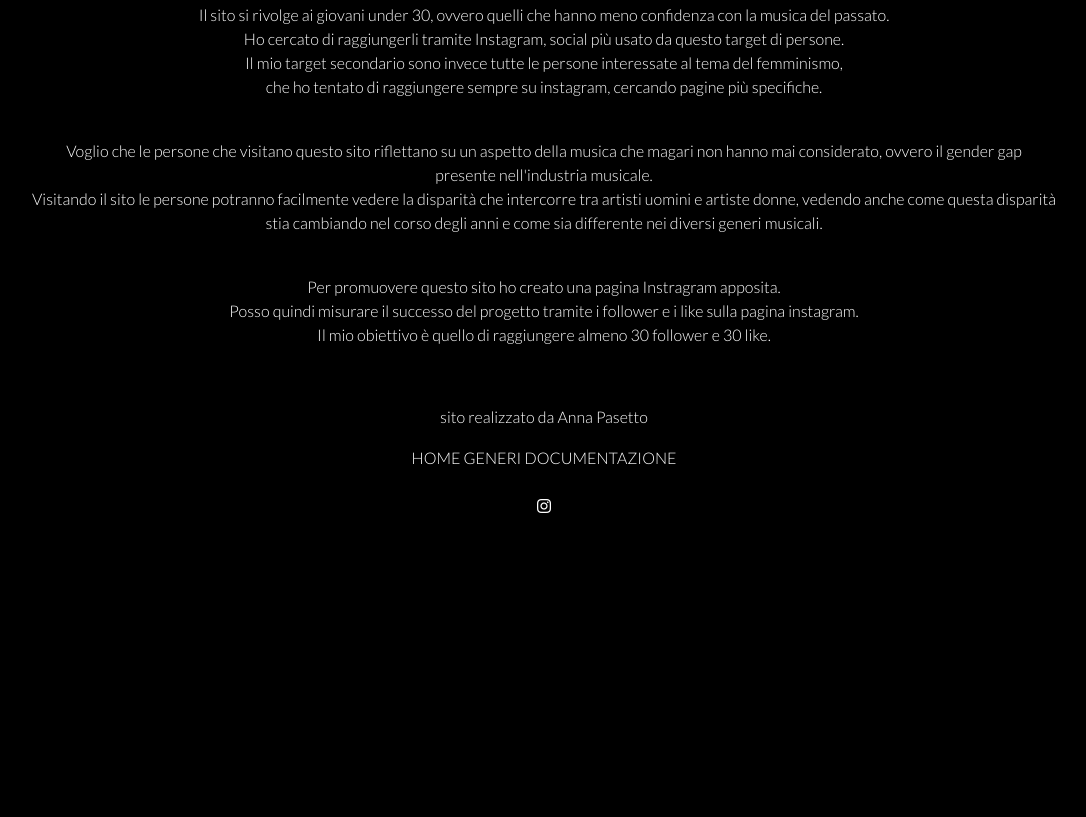
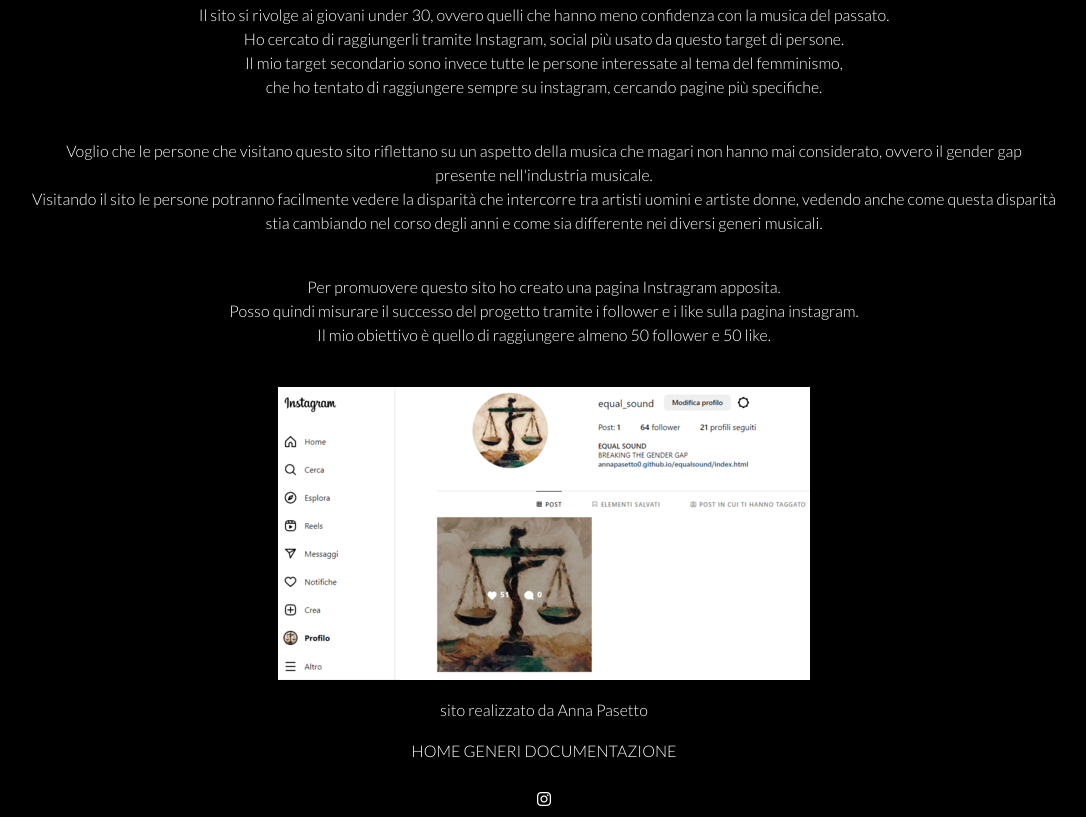
Before and after one commit to annapasetto0/equalsound, a plain HTML site: page documentazione.html in a window 1280 px wide. Shown: the part 2138-2955 px from the top of the page, without its empty margins (96-1182 px from the left). Before the commit the page ends 2662 px from the top, so only its background shows below. Drawn offline with nearby package versions, Linux system fonts and the light colour scheme.

Commit message:
Update documentazione.html

```diff
--- a/documentazione.html
+++ b/documentazione.html
@@ -112,8 +112,11 @@
                 <p>
                     Per promuovere questo sito ho creato una pagina Instragram apposita. <br>
                     Posso quindi misurare il successo del progetto tramite i follower e i like sulla pagina instagram. <br>
-                    Il mio obiettivo è quello di raggiungere almeno 30 follower e 30 like.
+                    Il mio obiettivo è quello di raggiungere almeno 50 follower e 50 like.
                 </p>
+            </div>
+            <div>
+                <img src="insta_img.png" alt="screen del profilo instagram di equalsound">
             </div>
 
 
```
